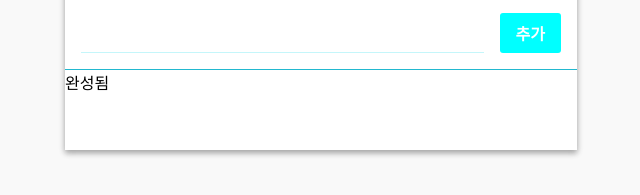
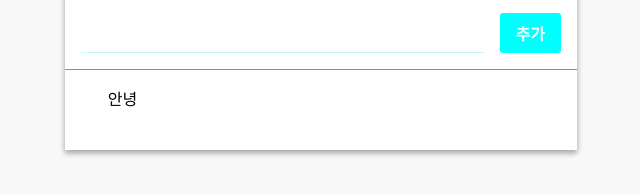
Before and after one commit to witch-factory/todo-list, a React (Create React App) app: page / in a window 1280 px wide. Shown: the part 189-384 px from the top of the page, without its empty margins (319-959 px from the left). Built offline with nearby package versions, Linux system fonts and the light colour scheme.

Commit message:
TodoItem 추가

```diff
--- a/src/App.js
+++ b/src/App.js
@@ -1,12 +1,13 @@
 import React, {Component} from 'react';
 import TodoListTemplate from "./components/TodoListTemplate";
 import Form from './components/Form.js';
+import TodoItemList from './components/TodoItemList.js';
 
 class App extends Component{
   render(){
     return (
         <TodoListTemplate form={<Form />}>
-            완성됨
+            <TodoItemList />
         </TodoListTemplate>
     )
   }
--- /dev/null
+++ b/src/components/TodoItem.css
@@ -0,0 +1,40 @@
+.todo-item{
+    padding:1rem;
+    display:flex;
+    align-items:center;
+    cursor:pointer;
+    transition:all 0.15s;
+    user-select: none;
+}
+
+.todo-item:hover{
+    background: #e3fafc;
+}
+
+.todo-item:hover .remove{
+    opacity: 1;
+}
+
+.todo-item + .todo-item{
+    border-top:1px solid #f1f3f5;
+}
+
+.remove{
+    margin-right:1rem;
+    color:#e64980;
+    font-weight:600;
+    opacity:0;
+}
+
+.checked{
+    text-decoration:line-through;
+    color:#adb5db;
+}
+
+.check-mark{
+    font-size:1.5rem;
+    line-height: 1rem;
+    margin-left:1rem;
+    color:#3bc9db;
+    font-weight: 800;
+}
--- /dev/null
+++ b/src/components/TodoItem.js
@@ -0,0 +1,27 @@
+import React from 'react';
+import './TodoItem.css'
+import TodoItemList from "./TodoItemList";
+
+class TodoItem extends React.Component{
+    render(){
+        const{text, checked, id, onToggle, onRemove}=this.props;
+
+        return (
+            <div className="todo-item" onClick={()=>onToggle(id)}>
+                <div className="remove" onClick={(e)=>{
+                    e.stopPropagation();
+                    onRemove(id);}
+                }>&times;</div>
+                <div className={`todo-text ${checked ? ' checked':''}`}>
+                    <div>{text}</div>
+                </div>
+                {
+                    checked && (<div className="check-mark">✓</div>)
+                }
+            </div>
+        )
+
+    }
+}
+
+export default TodoItem;
--- /dev/null
+++ b/src/components/TodoItemList.js
@@ -0,0 +1,16 @@
+import React, {Component} from 'react';
+import TodoItem from './TodoItem.js';
+
+class TodoItemList extends React.Component{
+    render(){
+        const {todos, onToggle, onRemove}=this.props;
+
+        return(
+            <div>
+                <TodoItem text="안녕" />
+            </div>
+        )
+    }
+}
+
+export default TodoItemList;
--- a/src/components/TodoListTemplate.js
+++ b/src/components/TodoListTemplate.js
@@ -2,17 +2,20 @@
 import './TodoListTemplate.css';
 
 class TodoListTemplate extends React.Component{
+
     render(){
+        const {form, children}=this.props;
+
         return(
             <main className="todo-list-template">
                 <div className="title">
                     오늘 할 일
                 </div>
                 <section className="form-wrapper">
-                    {this.props.form}
+                    {form}
                 </section>
                 <section className='todos-wrapper'>
-                    {this.props.children}
+                    {children}
                 </section>
             </main>
         );
```
Also changed, not shown: 1 other file (tests, documents, lock files or other folders).
